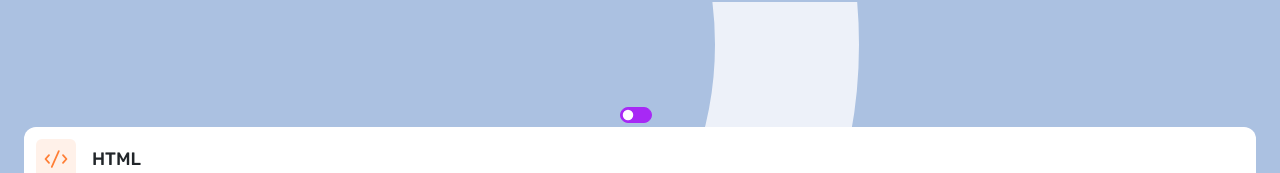
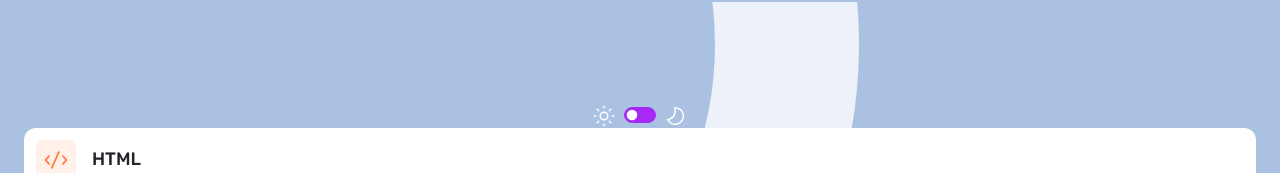
Before and after one commit to eduardgacea/fem-quiz-app, a React (Vite) app: page / in a window 1280 px wide. Shown: the part 133-306 px from the top of the page. Built offline with nearby package versions, Linux system fonts and the light colour scheme.

Commit message:
add icons to theme toggle

```diff
--- a/src/App.tsx
+++ b/src/App.tsx
@@ -1,3 +1,5 @@
+import { quizzes } from "./data/data.json";
+
 import ResizeListener from "./components/ResizeListener";
 import GlobalStyles from "./styles/GlobalStyles";
 import ThemeToggle from "./ui/ThemeToggle";
@@ -5,8 +7,6 @@ import Backdrop from "./ui/Backdrop";
 import Option from "./ui/Option";
 
 import "bootstrap/dist/css/bootstrap.min.css";
-
-import { quizzes } from "./data/data.json";
 
 function App() {
     return (
--- a/src/ui/ThemeToggle.tsx
+++ b/src/ui/ThemeToggle.tsx
@@ -2,9 +2,18 @@ import { useDispatch, useSelector } from "react-redux";
 import { toggleTheme } from "../slices/themeSlice";
 import { RootState } from "../redux/store";
 import { Form } from "react-bootstrap";
+
 import styled from "styled-components";
 
-// prettier-ignore
+const Container = styled.div`
+    display: flex;
+    align-items: center;
+
+    & > form {
+        padding-left: 0.5em;
+    }
+`;
+
 const StyledSwitch = styled(Form)`
     & .form-check-input:checked,
     & .form-check-input {
@@ -24,9 +33,17 @@ function ThemeToggle() {
     const handleToggle = () => dispatch(toggleTheme());
 
     return (
-        <StyledSwitch>
-            <Form.Switch type="switch" onClick={handleToggle} />
-        </StyledSwitch>
+        <Container>
+            <div>
+                <img src={`icon-sun-${theme}.svg`} />
+            </div>
+            <StyledSwitch>
+                <Form.Switch type="switch" onClick={handleToggle} />
+            </StyledSwitch>
+            <div>
+                <img src={`icon-moon-${theme}.svg`} />
+            </div>
+        </Container>
     );
 }
 
```
